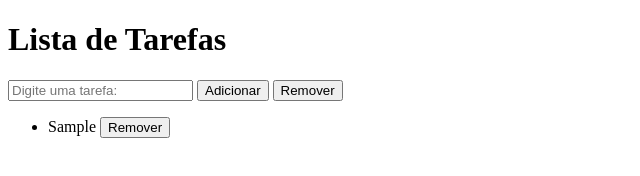
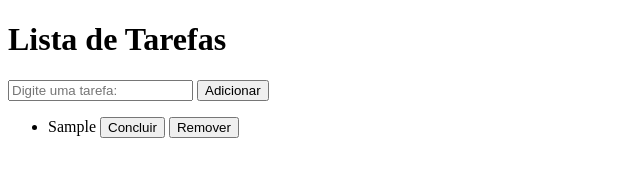
Before and after one commit to Lucasbatistasousa/lista-de-tarefas, a plain HTML site: page index.html in a window 1280 px wide. Both pictures are taken after typing "Sample" into the empty fields and a click on the button "Adicionar". Shown: the whole page, without its empty margins (0-640 px from the left). Drawn offline with Linux system fonts and the light colour scheme.

Commit message:
Adição da conclusão de tarefas

```diff
--- a/index.html
+++ b/index.html
@@ -12,11 +12,9 @@
     <button onclick="adicionarTarefa()">
         Adicionar
     </button>
-    <button onclick="removerTarefa()">
-        Remover
-    </button>
 
     <ul id="lista"></ul>
+    <ul id="lista-concluida"></ul>
 
     <script src="scripts.js"></script>
 </body>
--- a/scripts.js
+++ b/scripts.js
@@ -1,31 +1,62 @@
-let tarefas = [];
+let tarefas = []; // Lista incial vazia
 
+// Função de adicionar tarefas
 function adicionarTarefa(){
-    let tarefa = document.getElementById("tarefa")
-    let texto = tarefa.value;
+    let tarefa = document.getElementById("tarefa") // Variável que recebe o input no HTML
+    let texto = tarefa.value; // Variável que vai ser adicionada no valor do objeto tarefa.
 
-    tarefas.push(texto)
+    // Faz o push para adicionar o valor do input na lista
+    tarefas.push({
+        tarefa: texto,
+        concluida: false,
+    });
 
+    // Chamada de outra função
     atualizarLista();
 
+    // Atualiza o input para vazio depois de adicionar a tarefa na lista.
     tarefa.value = "";
 }
 
+// Função que atualiza a lista
 function atualizarLista(){
-    let lista = document.getElementById("lista")
+    let lista = document.getElementById("lista") // Variável que pega a lista no HTML
 
+    // Garantindo que os itens da lista não fiquem duplicados
     lista.innerHTML = "";
 
     for(let i = 0; i < tarefas.length; i++){
+
+        // Variável que pega o valor do texto da lista tarefas
+        let texto = tarefas[i].tarefa;
+
+        // Verifica se o valor da chave concluida é true
+        if (tarefas[i].concluida === true){
+            texto = `✅ ${texto}`; // Se a tarefa tiver sido concluida adiciona o emoji
+        }
+
+        // Mostra a lista na tela com botões para remover e concluir tarefa
         lista.innerHTML += `
-            <li>${tarefas[i]} <button onClick="removerTarefa(${i})">Remover</button> </li>
+            <li>${texto}
+            <button onClick="concluirTarefa(${i})">Concluir</button>
+            <button onClick="removerTarefa(${i})">Remover</button>
+            </li>
         `
     };
 }
 
+// Função de remover tarefa da lista
 function removerTarefa(i){
 
-    tarefas.splice(i, 1)
+    tarefas.splice(i, 1) // Método que apaga a tarefa através do índice e a quantidade.
 
+    // Chamada da função atualizar a lista
     atualizarLista();
 }
+
+// Função de concluir a tarefa
+function concluirTarefa(i){
+    // Altera somente o valor da chave que verifica se a tarefa está concluida.
+    tarefas[i].concluida = true;
+    atualizarLista();
+}
```
